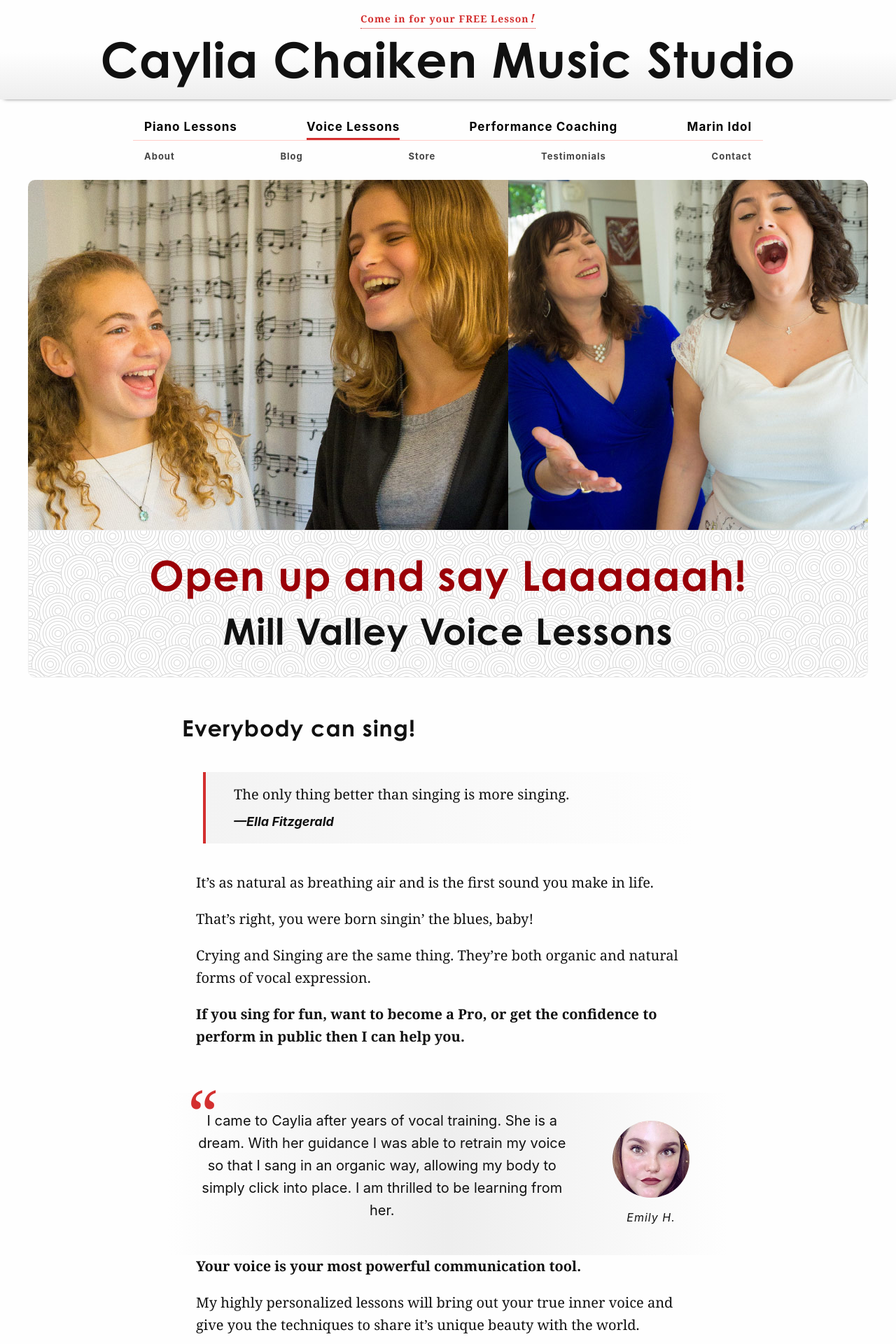
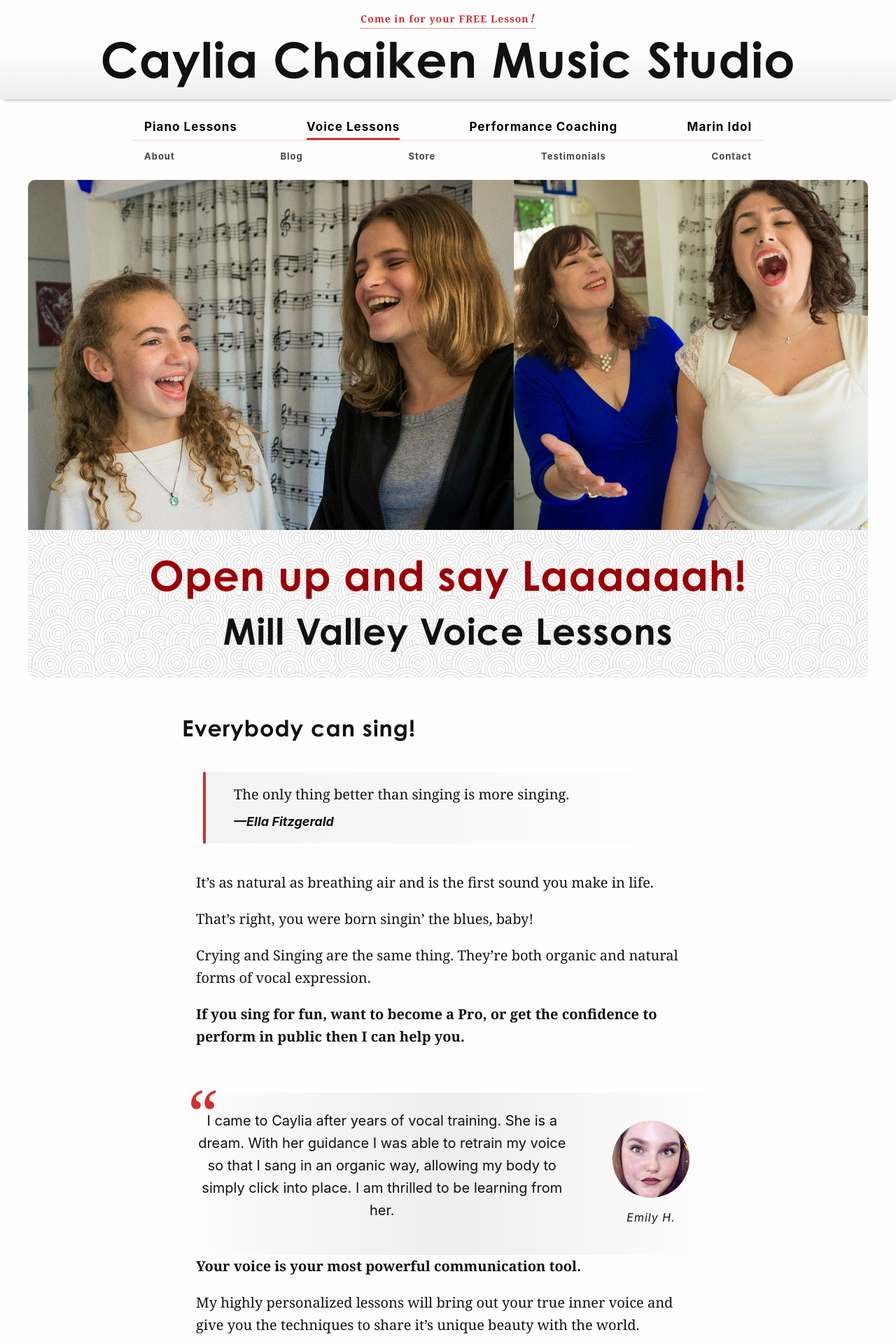
Before and after one commit to cchaiken/ccms, a Jekyll site: the page built from voice-lessons.md, in a window 1280 px wide. Shown: the top 1920 px of the page at 70% size. Built offline with Jekyll 4.4.1, drawn with Linux system fonts in a browser that asks for light colours; some web fonts are replaced.

Commit message:
Updated Piano Lessons and 1 other file

```diff
--- a/voice-lessons.md
+++ b/voice-lessons.md
@@ -3,7 +3,7 @@ title: Mill Valley Voice Lessons
 description: Open up and say "Laaah!" with tailored voice lessons in the heart of
   Mill Valley. Learn to sing with a flexible and supportive teacher. Try a free lesson!
 id: voice-lessons
-hero: voice-singing-lessons-mill-valley-banner.jpg
+hero: mill-valley-voice-singing-lessons.jpg
 intro:
   main: Open up and say Laaaaaah!
   sub: Mill Valley Voice Lessons
```
Also changed, not shown: piano-lessons.md (+1 -1 lines).
